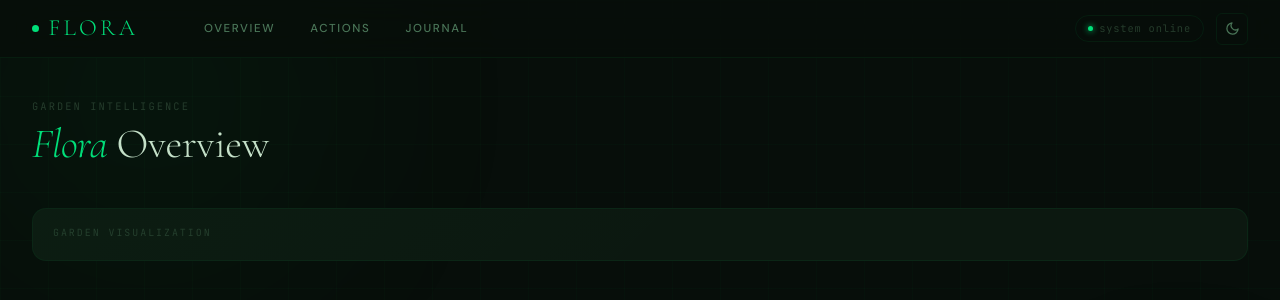
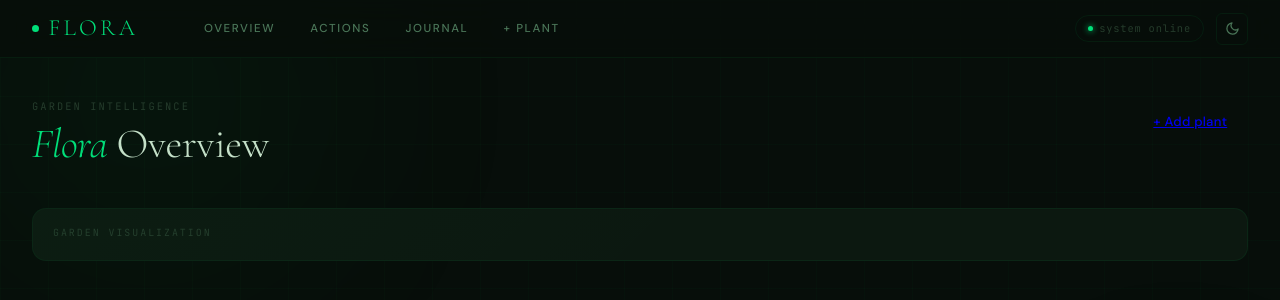
Before and after one commit to srihariwrites-droid/flora-autonomous-garden, a Python web app: template src/flora/dashboard/templates/index.html in a window 1280 px wide. Shown: the top 300 px of the page. Run offline with Jinja, Linux system fonts and the light colour scheme; the template is opened without the code that fills it, so the values that code supplies are empty; some libraries are stand-ins or nearby versions.

Commit message:
Dashboard: add "+ Add plant" button to overview page header — closes #29 (#32)
Co-authored-by: Loom Builder <user@loom-engine.local>
Co-authored-by: Claude Sonnet 4.6 <noreply@anthropic.com>

```diff
--- a/src/flora/dashboard/templates/base.html
+++ b/src/flora/dashboard/templates/base.html
@@ -619,6 +619,7 @@
             <a href="/" class="nav-link {% if request.url.path == '/' %}active{% endif %}">Overview</a>
             <a href="/actions" class="nav-link {% if '/actions' in request.url.path %}active{% endif %}">Actions</a>
             <a href="/logs" class="nav-link {% if '/logs' in request.url.path %}active{% endif %}">Journal</a>
+            <a href="/plants/new" class="nav-link {% if request.url.path == '/plants/new' %}active{% endif %}">+ Plant</a>
         </div>
         <div class="nav-spacer"></div>
         <div class="nav-badge">
--- a/src/flora/dashboard/templates/index.html
+++ b/src/flora/dashboard/templates/index.html
@@ -1,9 +1,12 @@
 {% extends "base.html" %}
 {% block content %}
 
-<div class="page-header fade-up">
-    <div class="page-eyebrow">Garden Intelligence</div>
-    <h1 class="page-title"><em>Flora</em> Overview</h1>
+<div class="page-header fade-up" style="display:flex; align-items:flex-start; justify-content:space-between; flex-wrap:wrap; gap:1rem;">
+    <div>
+        <div class="page-eyebrow">Garden Intelligence</div>
+        <h1 class="page-title"><em>Flora</em> Overview</h1>
+    </div>
+    <a href="/plants/new" class="btn" style="margin-top:0.5rem;">+ Add plant</a>
 </div>
 
 <!-- Botanical art canvas — p5.js generative plant visualization -->
```
